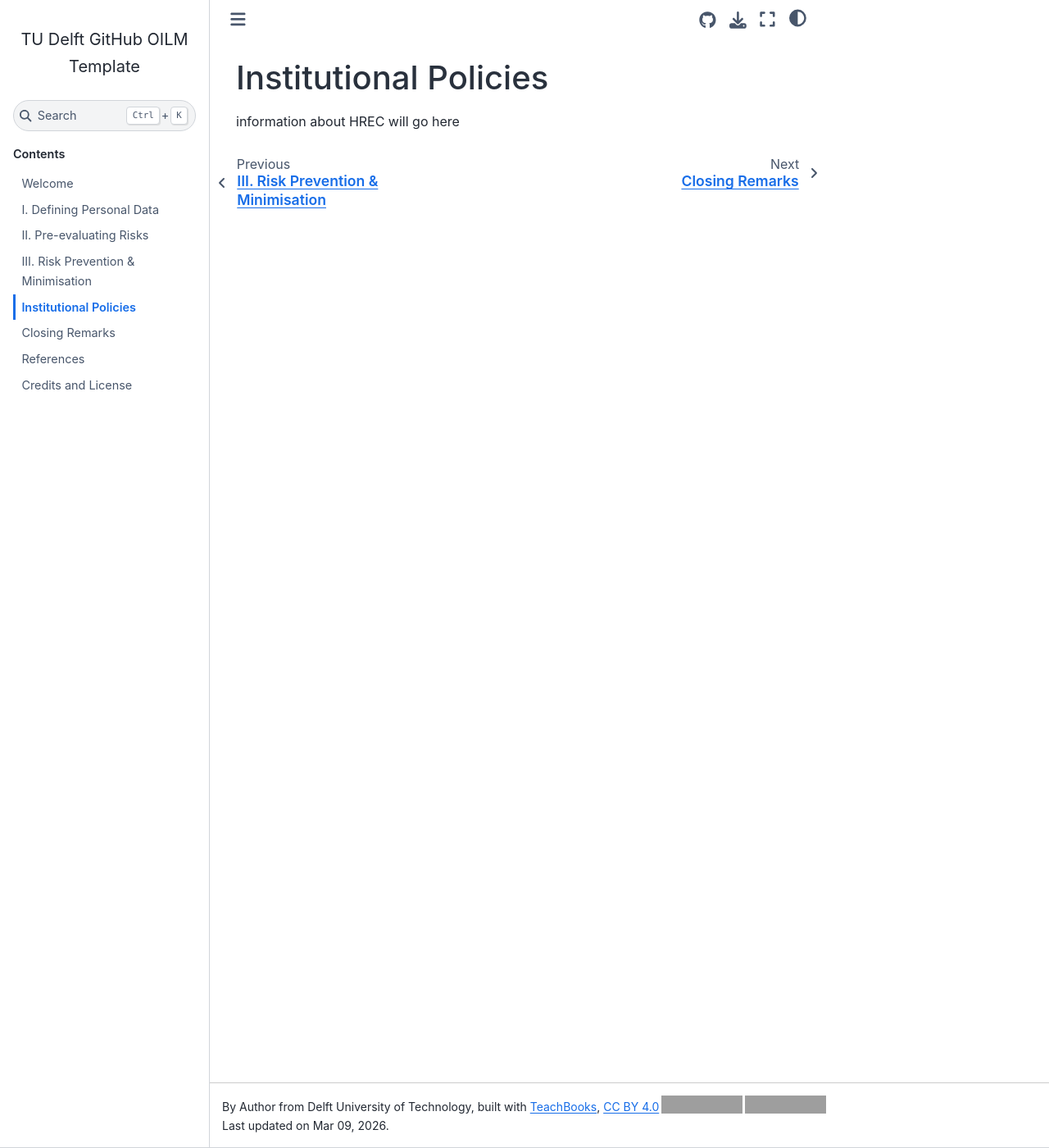
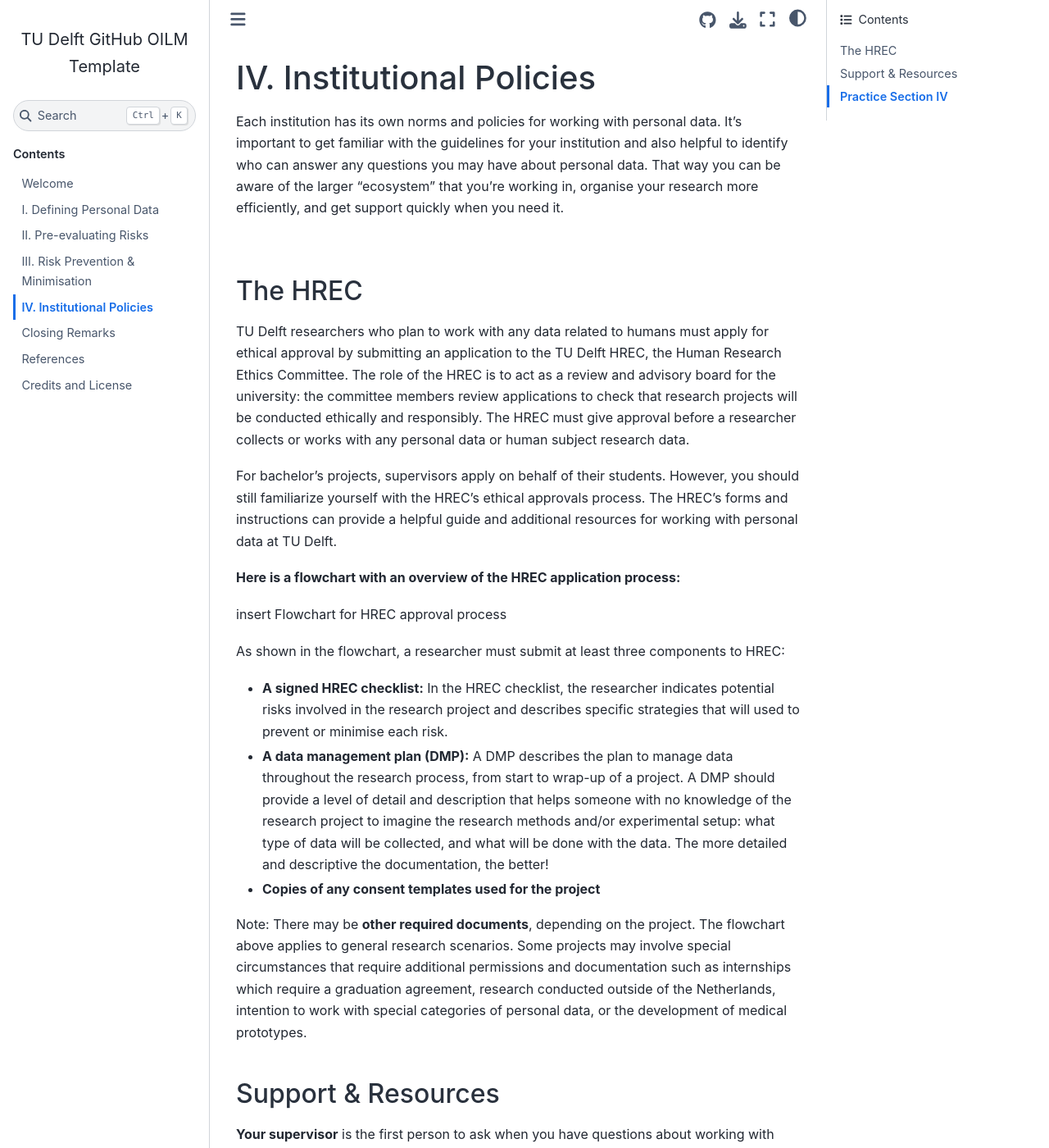
Before and after one commit to tu-delft-library/BSc_Research_Ethics_for_Personal_Data, a Jupyter Book: the page built from book/institutional_policies.md, in a window 1280 px wide and 1400 px high. Shown: the whole window at 82% size. Built offline with Jupyter Book 1.0.4 settings and Sphinx 7.4.7 and the Sphinx Book theme 1.1.4, drawn with Linux system fonts in a browser that asks for light colours; comment, search, counter and statistics services are not loaded; some of the changed text lies outside the part shown; grey boxes are pictures that could not be loaded.

Commit message:
loaded content into section 4

```diff
--- a/book/institutional_policies.md
+++ b/book/institutional_policies.md
@@ -1,3 +1,52 @@
-# Institutional Policies
+# IV. Institutional Policies
 
-information about HREC will go here
+Each institution has its own norms and policies for working with personal data. It's important to get familiar with the guidelines for your institution and also helpful to identify who can answer any questions you may have about personal data. That way you can be aware of the larger “ecosystem” that you're working in, organise your research more efficiently, and get support quickly when you need it.
+<br>
+
+## The HREC
+
+TU Delft researchers who plan to work with any data related to humans must apply for ethical approval by submitting an application to the TU Delft HREC, the Human Research Ethics Committee. The role of the HREC is to act as a review and advisory board for the university: the committee members review applications to check that research projects will be conducted ethically and responsibly. The HREC must give approval before a researcher collects or works with any personal data or human subject research data.
+
+For bachelor's projects, supervisors apply on behalf of their students. However, you should still familiarize yourself with the HREC's ethical approvals process. The HREC's forms and instructions can provide a helpful guide and additional resources for working with personal data at TU Delft.
+
+**Here is a flowchart with an overview of the HREC application process:**
+
+insert Flowchart for HREC approval process
+
+
+As shown in the flowchart, a researcher must submit at least three components to HREC:
+
+- **A signed HREC checklist:**
+  In the HREC checklist, the researcher indicates potential risks involved in the research project and describes specific strategies that will used to prevent or minimise each risk.
+
+
+
+- **A data management plan (DMP):**
+A DMP describes the plan to manage data throughout the research process, from start to wrap-up of a project. A DMP should provide a level of detail and description that helps someone with no knowledge of the research project to imagine the research methods and/or experimental setup: what type of data will be collected, and what will be done with the data. The more detailed and descriptive the documentation, the better!
+
+
+
+- **Copies of any consent templates used for the project**
+
+
+
+Note: There may be **other required documents**, depending on the project. The flowchart above applies to general research scenarios. Some projects may involve special circumstances that require additional permissions and documentation such as internships which require a graduation agreement, research conducted outside of the Netherlands, intention to work with special categories of personal data, or the development of medical prototypes.
+<br>
+
+## Support & Resources
+
+**Your supervisor** is the first person to ask when you have questions about working with personal data.
+<br>
+
+At TU Delft, **the data stewards** work to support researchers at each faculty by fielding questions about how to work ethically and legally with personal data. Find the data steward for your faculty here.
+<br>
+
+If you are interested in learning more about research practices and policies at TU Delft, here are some **resources:**
+
+- PRDW+: This document has been designed for TU Delft researchers (including students that perform research). We recommend that you read through it if you are interested in learning how to manage a wide variety of complex research workflows, including scenarios related to personal data.
+  <br>
+
+- The HREC website: Here, you can find copies of the HREC checklist, detailed instructions about working with personal data, and tools and links.
+<br>
+
+## Practice Section IV
```
